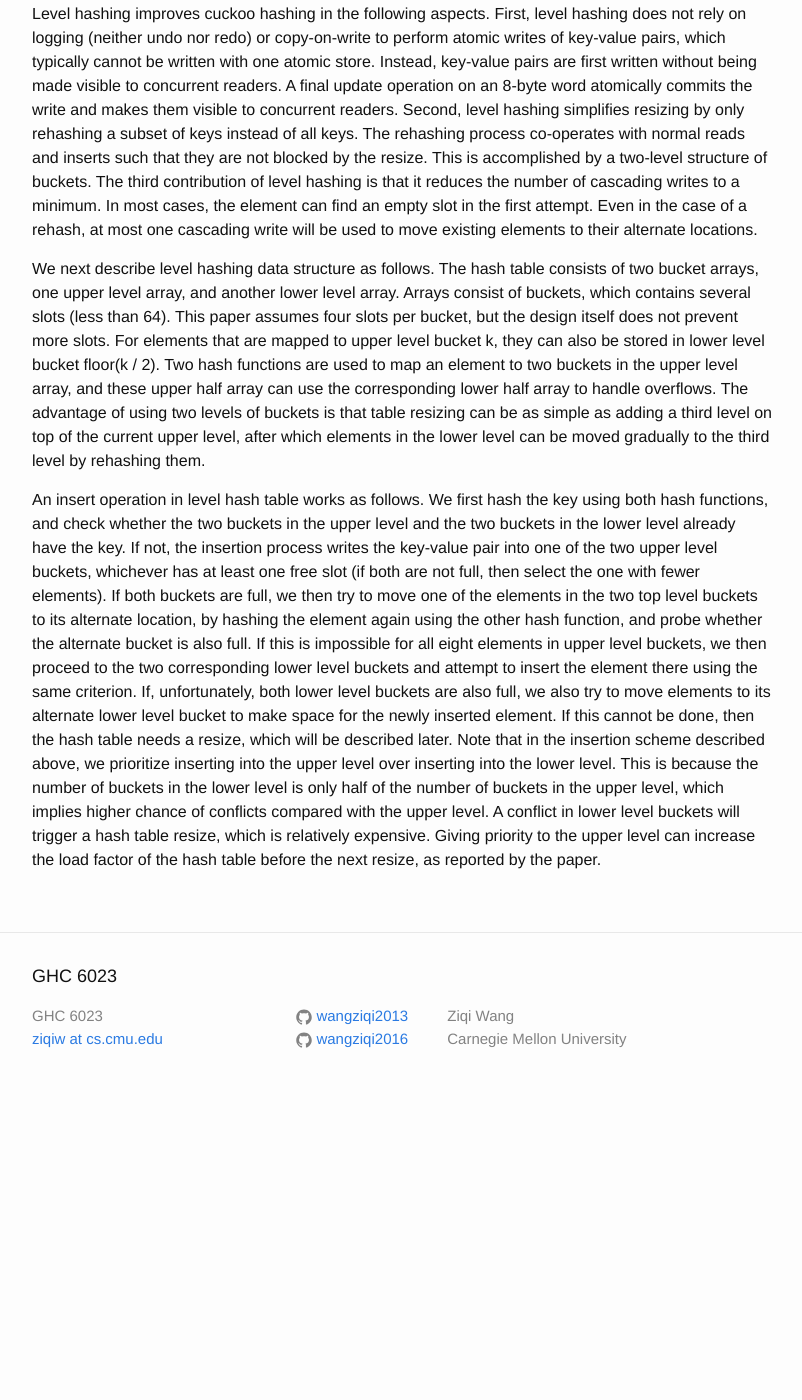
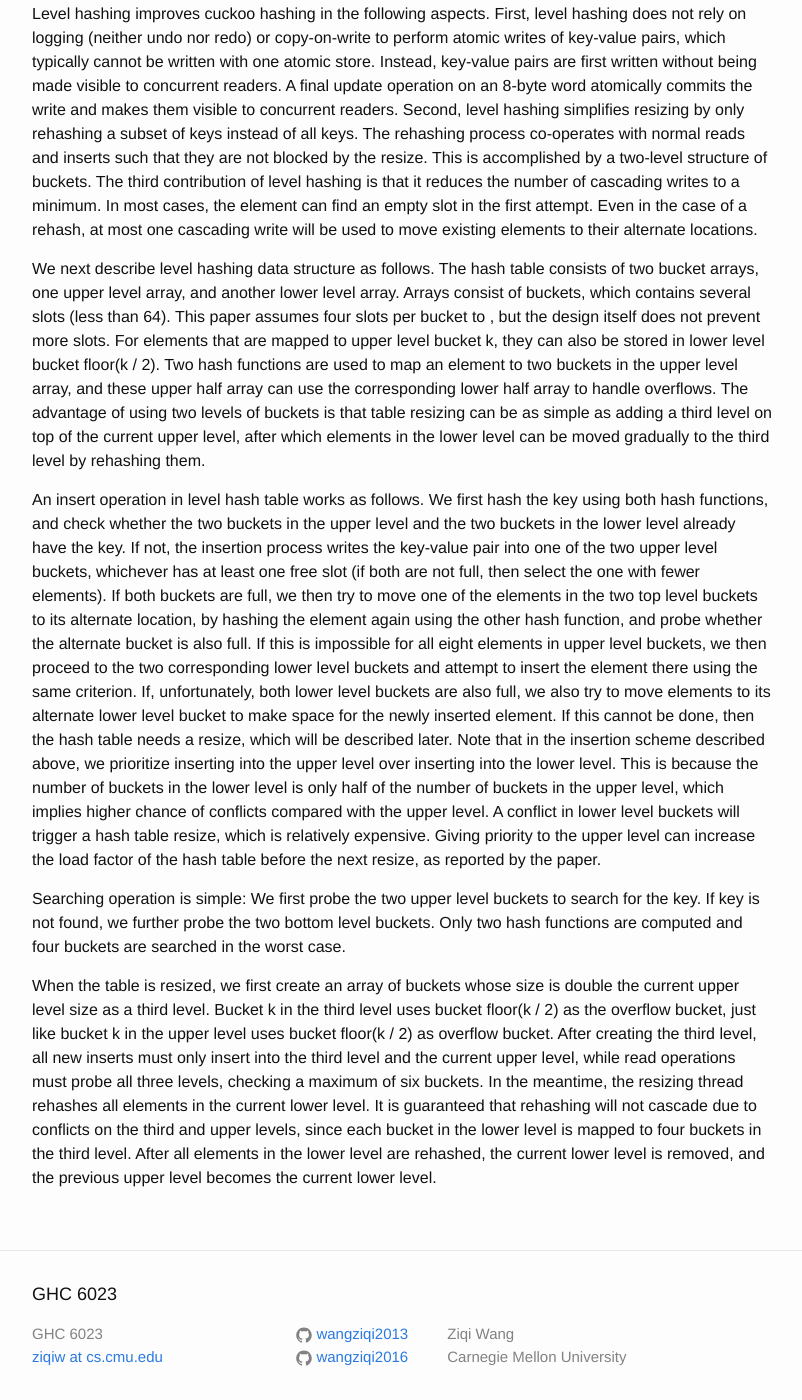
Before and after one commit to wangziqi2013/wangziqi2013.github.io, a Jekyll site: the page built from _posts/2019-12-03-level-hashing.markdown, in a window 1280 px wide and 1400 px high, scrolled down 1114 px. Shown: the whole window, without its empty margins (238-1040 px from the left). Built offline with Jekyll 4.4.1, drawn with Linux system fonts in a browser that asks for light colours; before the commit the page ends 2224 px from its top, so only the background shows below that.

Commit message:
Adding rehash

```diff
--- a/_posts/2019-12-03-level-hashing.markdown
+++ b/_posts/2019-12-03-level-hashing.markdown
@@ -46,7 +46,7 @@ existing elements to their alternate locations.
 
 We next describe level hashing data structure as follows. The hash table consists of two bucket arrays, one upper level
 array, and another lower level array. Arrays consist of buckets, which contains several slots (less than 64). This paper
-assumes four slots per bucket, but the design itself does not prevent more slots. For elements that are mapped to upper
+assumes four slots per bucket to , but the design itself does not prevent more slots. For elements that are mapped to upper
 level bucket k, they can also be stored in lower level bucket floor(k / 2). Two hash functions are used to map an element
 to two buckets in the upper level array, and these upper half array can use the corresponding lower half array to handle
 overflows. The advantage of using two levels of buckets is that table resizing can be as simple as adding a third level
@@ -67,3 +67,16 @@ into the lower level. This is because the number of buckets in the lower level i
 the upper level, which implies higher chance of conflicts compared with the upper level. A conflict in lower level buckets
 will trigger a hash table resize, which is relatively expensive. Giving priority to the upper level can increase the
 load factor of the hash table before the next resize, as reported by the paper.
+
+Searching operation is simple: We first probe the two upper level buckets to search for the key. If key is not found, we
+further probe the two bottom level buckets. Only two hash functions are computed and four buckets are searched in the
+worst case.
+
+When the table is resized, we first create an array of buckets whose size is double the current upper level size as a
+third level. Bucket k in the third level uses bucket floor(k / 2) as the overflow bucket, just like bucket k in the
+upper level uses bucket floor(k / 2) as overflow bucket. After creating the third level, all new inserts must only
+insert into the third level and the current upper level, while read operations must probe all three levels, checking
+a maximum of six buckets. In the meantime, the resizing thread rehashes all elements in the current lower level. It is
+guaranteed that rehashing will not cascade due to conflicts on the third and upper levels, since each bucket in the
+lower level is mapped to four buckets in the third level. After all elements in the lower level are rehashed, the current
+lower level is removed, and the previous upper level becomes the current lower level.
```
